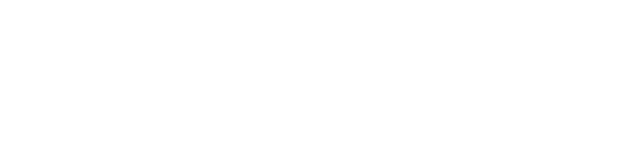
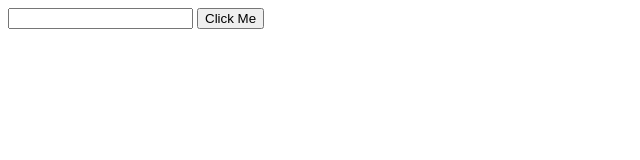
Before and after one commit to muhammadbasitobaid/practice, a plain HTML site: page index.html in a window 1280 px wide. Shown: the whole page, without its empty margins (0-640 px from the left). Drawn offline with Linux system fonts and the light colour scheme.

Commit message:
added new login form

```diff
--- a/index.html
+++ b/index.html
@@ -8,7 +8,10 @@
 </head>
 <body>
 
-
+    <form action="">
+        <input type="text">
+        <button>Click Me</button>
+    </form>
 
 </body>
 </html>
```
